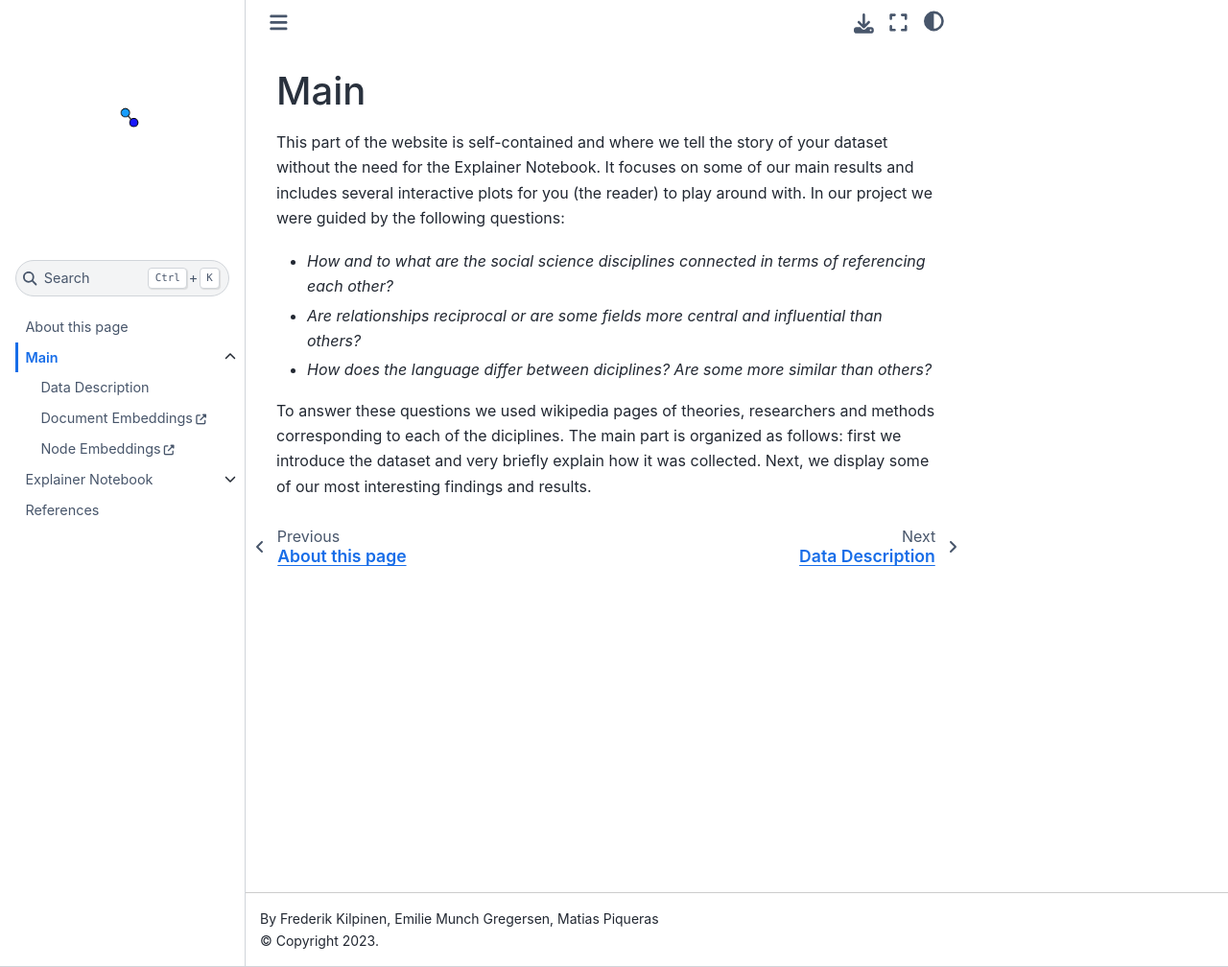
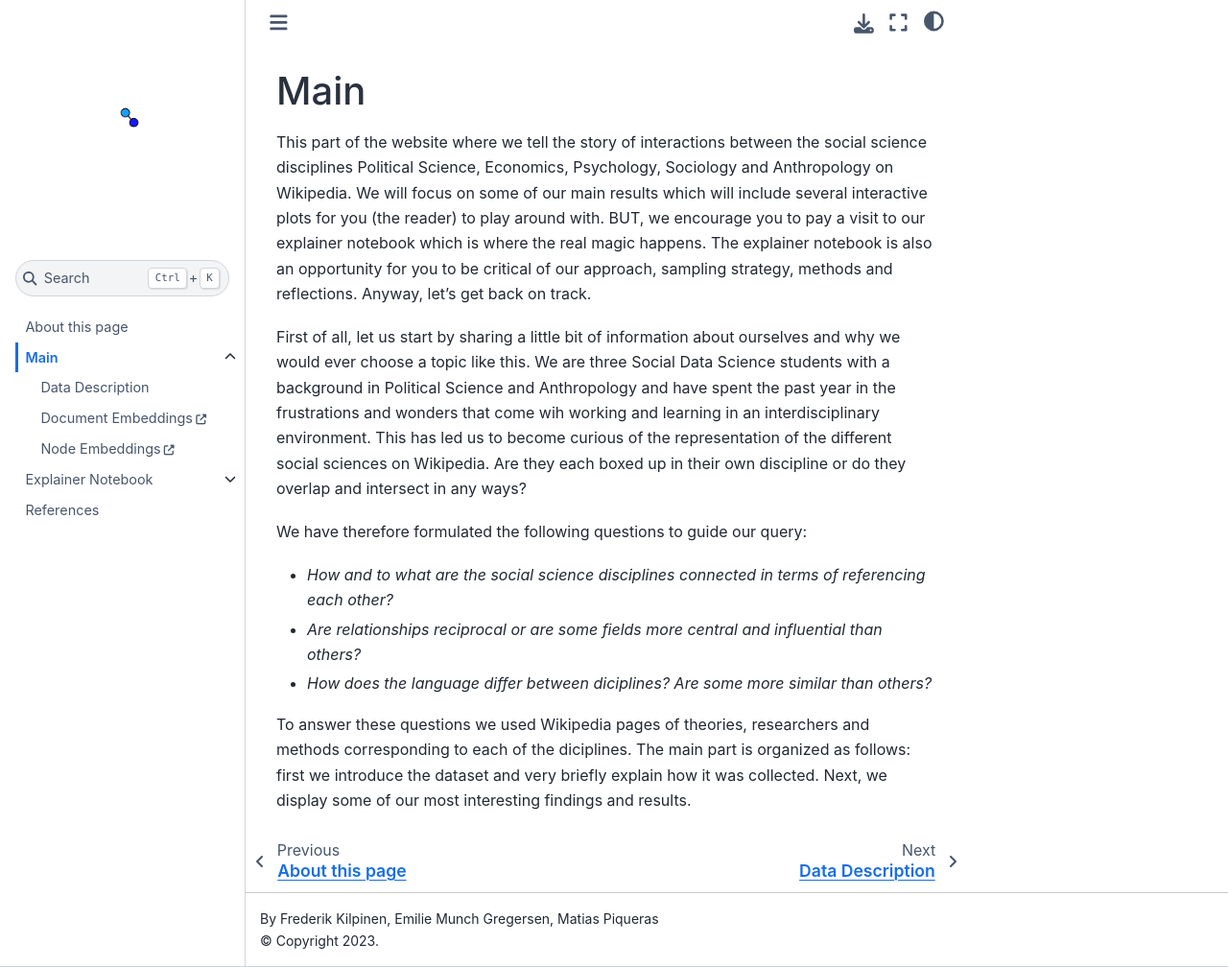
Before and after one commit to MatPiq/DTU-social-graphs-project-book, a Jupyter Book: the page built from main.md, in a window 1280 px wide and 1008 px high. Shown: the whole window at 96% size. Built offline with Jupyter Book 1.0.4 settings and Sphinx 7.4.7 and the Sphinx Book theme 1.1.4, drawn with Linux system fonts in a browser that asks for light colours; pages that are not in the unit, such as notebooks, are missing from menus; comment, search, counter and statistics services are not loaded.

Commit message:
edits in master description

```diff
--- a/main.md
+++ b/main.md
@@ -2,10 +2,14 @@
 Main
 =====
 
-This part of the website is self-contained and where we tell the story of your dataset without the need for the Explainer Notebook. It focuses on some of our main results and includes several interactive plots for you (the reader) to play around with. In our project we were guided by the following questions:
+This part of the website where we tell the story of interactions between the social science disciplines Political Science, Economics, Psychology, Sociology and Anthropology on Wikipedia. We will focus on some of our main results which will include several interactive plots for you (the reader) to play around with. BUT, we encourage you to pay a visit to our explainer notebook which is where the real magic happens. The explainer notebook is also an opportunity for you to be critical of our approach, sampling strategy, methods and reflections. Anyway, let's get back on track.
+
+First of all, let us start by sharing a little bit of information about ourselves and why we would ever choose a topic like this. We are three Social Data Science students with a background in Political Science and Anthropology and have spent the past year in the frustrations and wonders that come wih working and learning in an interdisciplinary environment. This has led us to become curious of the representation of the different social sciences on Wikipedia. Are they each boxed up in their own discipline or do they overlap and intersect in any ways?
+
+We have therefore formulated the following questions to guide our query:
 
 * *How and to what are the social science disciplines connected in terms of referencing each other?*
 * *Are relationships reciprocal or are some fields more central and influential than others?*
 * *How does the language differ between diciplines? Are some more similar than others?*
 
-To answer these questions we used wikipedia pages of theories, researchers and methods corresponding to each of the diciplines. The main part is organized as follows: first we introduce the dataset and very briefly explain how it was collected. Next, we display some of our most interesting findings and results.
+To answer these questions we used Wikipedia pages of theories, researchers and methods corresponding to each of the diciplines. The main part is organized as follows: first we introduce the dataset and very briefly explain how it was collected. Next, we display some of our most interesting findings and results.
```
Also changed, not shown: main_data.ipynb.
